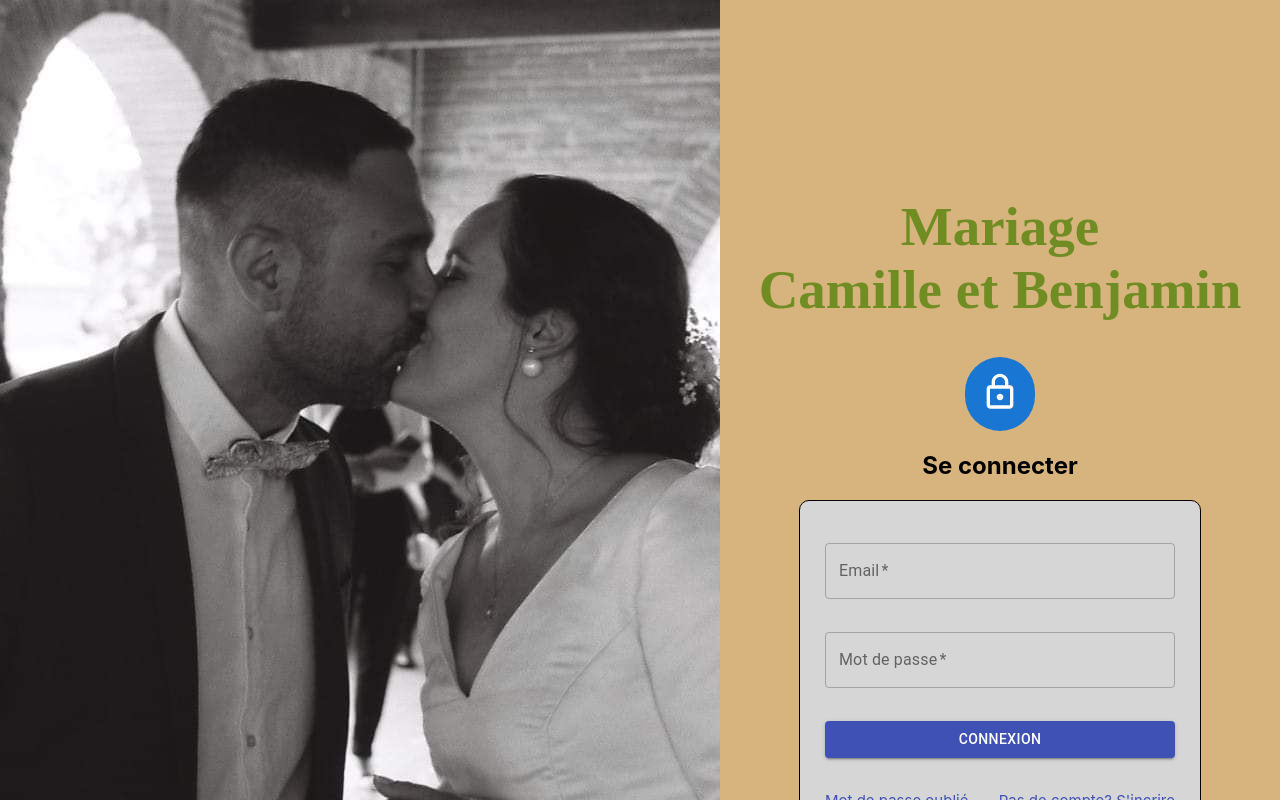
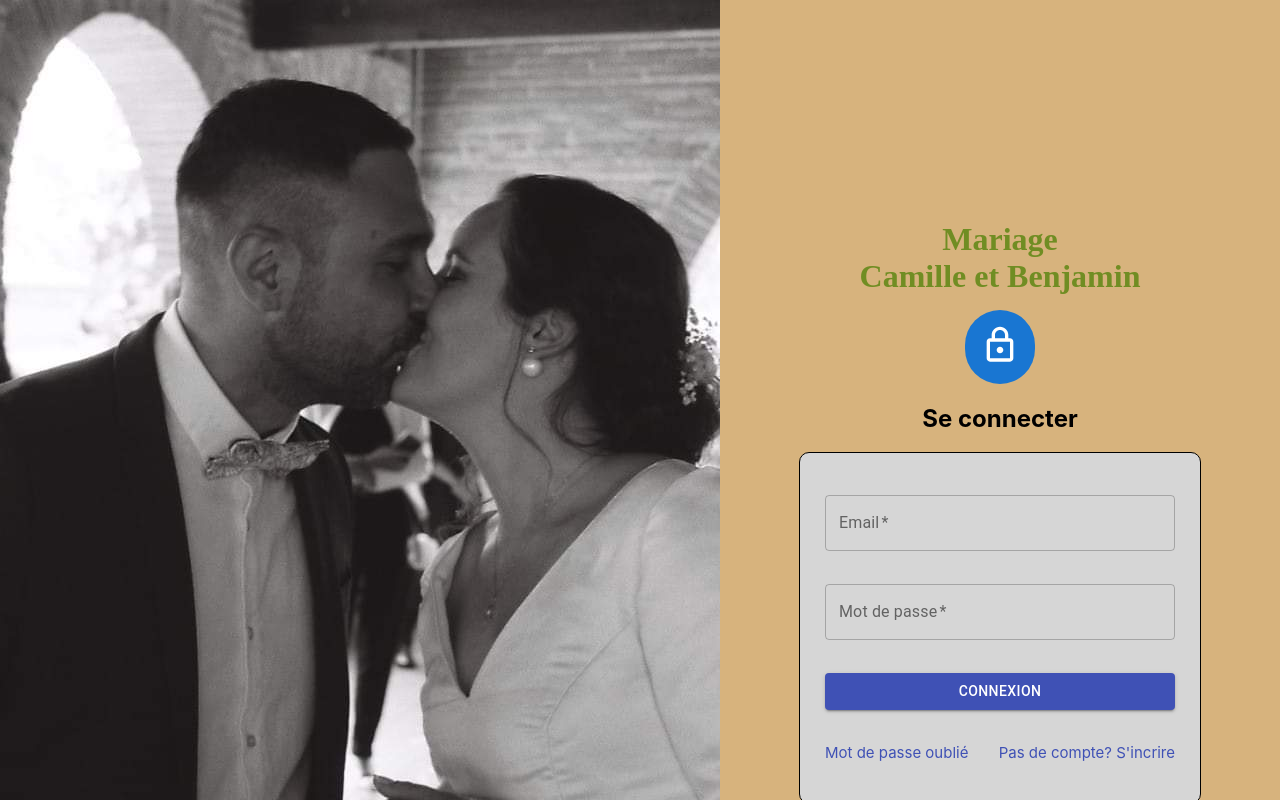
Before and after one commit to BenGex31/weddingguests, a React (Create React App) app: page / in a window 1280 px wide. Shown: the top 800 px of the page. Built offline with nearby package versions, Linux system fonts and the light colour scheme; no server answers; a web font is replaced by a local one.

Commit message:
Update WeddingTitle.jsx
change styles

```diff
--- a/src/components/WeddingTitle.jsx
+++ b/src/components/WeddingTitle.jsx
@@ -1,13 +1,15 @@
 import React from "react";
 
-const WeddingTitle = () => {
+const WeddingTitle = ({ size }) => {
   return (
     <h1
       style={{
         textAlign: "center",
         fontFamily: "Allison",
-        fontSize: 55,
+        fontSize: size,
         color: "#708d23",
+        marginBottom: 15,
+        marginTop: 15,
       }}
     >
       Mariage
```
